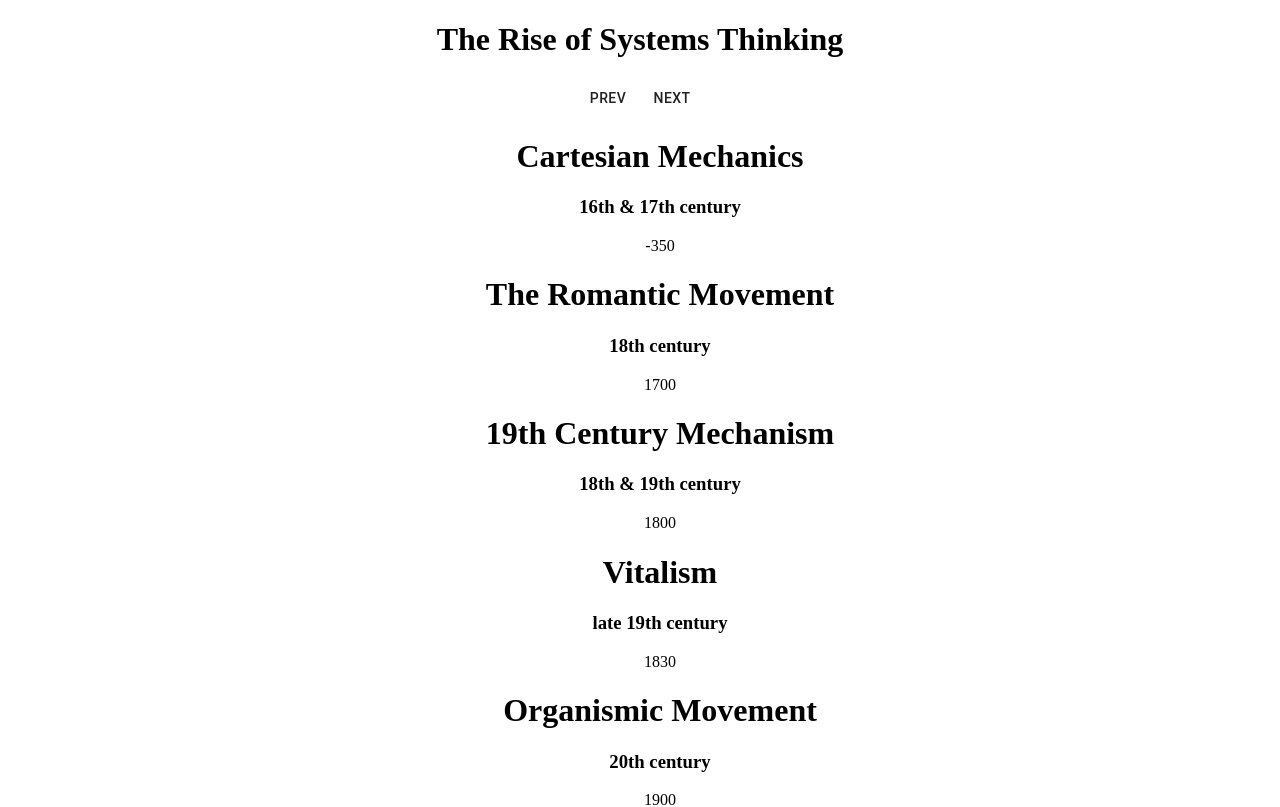
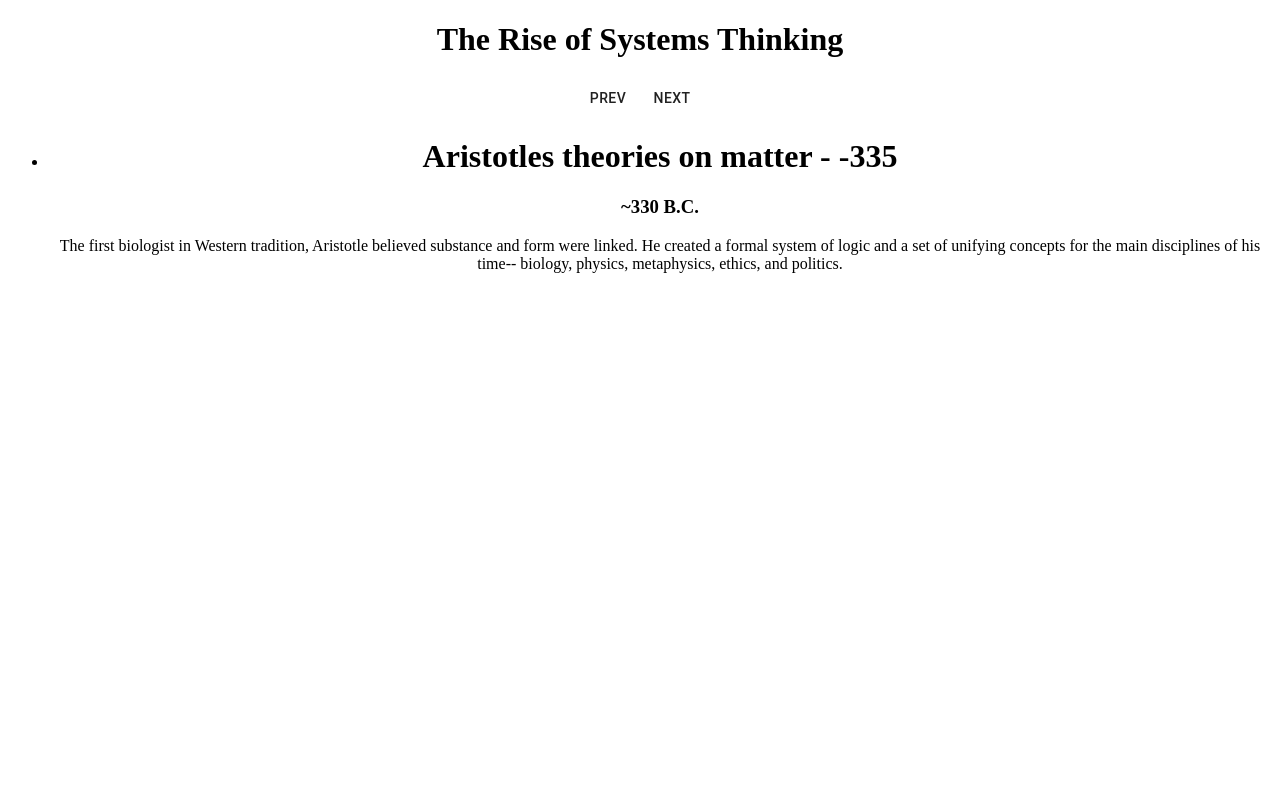
Before and after one commit to farosFreed/react-ts-timeline, a React (Create React App) app: page / in a window 1280 px wide. Shown: the top 807 px of the page. Built offline with nearby package versions, Linux system fonts and the light colour scheme.

Commit message:
dynamic spacing between elements based on years

```diff
--- a/src/App.tsx
+++ b/src/App.tsx
@@ -11,6 +11,7 @@ export type TimelineEventType = {
   Title: string;
   Display_Date: string;
   Year: number;
+  Description: string | null;
 };
 
 function App() {
--- a/src/Timeline/Timeline.styles.ts
+++ b/src/Timeline/Timeline.styles.ts
@@ -1,4 +1,6 @@
 import styled from "styled-components";
 
 //using div for now, can be whatever element
-export const Wrapper = styled.div``
+export const Wrapper = styled.div`
+
+`
--- a/src/Timeline/Timeline.tsx
+++ b/src/Timeline/Timeline.tsx
@@ -61,7 +61,9 @@ function Timeline({
   timelineEvents?: TimelineEventType[];
 }) {
   //vars
-  const [currentScene, setCurrentScene] = useState(0);
+  const [currentScene, setCurrentScene] = useState(0); //track focused event
+  let prevEventYear = 0; //tracks space between timelineEvents
+
   //functions
   const prevItem = (index: number) => {
     //minus 1, unless already 0
@@ -82,8 +84,23 @@ function Timeline({
       </div>
       <ul>
         {timelineEvents?.map((item: TimelineEventType, index) => {
-          console.log(item);
-          return <TimelineEvent key={index} item={item} />;
+          //calc space between this item and previous
+          //based on Year
+          let spaceBetween = 0;
+          if (prevEventYear !== 0) {
+            spaceBetween = Math.abs(item.Year - prevEventYear);
+          }
+          //create style
+          //default
+          let spacerStyles = {
+            marginTop: spaceBetween + "px",
+          };
+
+          //set for next
+          prevEventYear = item.Year;
+
+          //render
+          return <TimelineEvent key={index} item={item} style={spacerStyles} />;
         })}
       </ul>
     </Wrapper>
--- a/src/TimelineEvent/TimelineEvent.tsx
+++ b/src/TimelineEvent/TimelineEvent.tsx
@@ -1,22 +1,25 @@
 import { ReactNode } from "react";
+import CSS from "csstype";
 //types
 import { TimelineEventType } from "../App";
 
 function TimelineEvent({
   item,
-}: //prevItem,
-//nextItem,
-{
+  style,
+}: {
   item: TimelineEventType;
+  style: CSS.Properties;
   //prevItem: (clickedItemIm: TimelineEventType) => void;
   //nextItem: (clickedItem: TimelineEventType) => void;
 }) {
   return (
-    <>
-      <h1>{item.Title}</h1>
+    <li style={style}>
+      <h1>
+        {item.Title} - {item.Year}
+      </h1>
       <h3>{item.Display_Date}</h3>
-      <p>{item.Year.toString()}</p>
-    </>
+      <p>{item.Description}</p>
+    </li>
   );
 }
 
--- a/src/data/data.json.ts
+++ b/src/data/data.json.ts
@@ -2,90 +2,6 @@ export default {
   "title": "The Rise of Systems Thinking",
   "introduction": "Using Web of Life Ch. 2 - Capra (1996)",
   "timelineEvents": [
-    {
-      "Title": "Cartesian Mechanics",
-      "Year": -350,
-      "End Year": 1750,
-      "Display_Date": "16th & 17th century",
-      "Description": "Mechanism is the belief that natural wholes (principally living things) are like complicated machines or artifacts, composed of parts lacking any intrinsic relationship to each other. Thus, the source of an apparent thing's activities is not the whole itself, but its parts or an external influence on the parts.",
-      "Media": "https://vimeo.com/143407878",
-      "Media Credit": null,
-      "Media Caption": null,
-      "Media Thumbnail": null,
-      "Type": "era",
-      "Group": null,
-      "Background": null
-    },
-    {
-      "Title": "The Romantic Movement",
-      "Year": 1700,
-      "End Year": 1810,
-      "Display_Date": "18th century",
-      "Description": null,
-      "Media": null,
-      "Media Credit": null,
-      "Media Caption": null,
-      "Media Thumbnail": null,
-      "Type": "era",
-      "Group": null,
-      "Background": null
-    },
-    {
-      "Title": "19th Century Mechanism",
-      "Year": 1800,
-      "End Year": 1900,
-      "Display_Date": "18th & 19th century",
-      "Description": null,
-      "Media": null,
-      "Media Credit": null,
-      "Media Caption": null,
-      "Media Thumbnail": null,
-      "Type": "era",
-      "Group": null,
-      "Background": null
-    },
-    {
-      "Title": "Vitalism",
-      "Year": 1830,
-      "End Year": 1930,
-      "Display_Date": "late 19th century",
-      "Description": null,
-      "Media": null,
-      "Media Credit": null,
-      "Media Caption": null,
-      "Media Thumbnail": null,
-      "Type": "era",
-      "Group": null,
-      "Background": null
-    },
-    {
-      "Title": "Organismic Movement",
-      "Year": 1900,
-      "End Year": 1970,
-      "Display_Date": "20th century",
-      "Description": null,
-      "Media": null,
-      "Media Credit": null,
-      "Media Caption": null,
-      "Media Thumbnail": null,
-      "Type": "era",
-      "Group": null,
-      "Background": null
-    },
-    {
-      "Title": "Systems Thinking",
-      "Year": 1950,
-      "End Year": 2020,
-      "Display_Date": "Today",
-      "Description": null,
-      "Media": null,
-      "Media Credit": null,
-      "Media Caption": null,
-      "Media Thumbnail": null,
-      "Type": "era",
-      "Group": null,
-      "Background": null
-    },
     {
       "Title": "Aristotles theories on matter",
       "Year": -335,
```
